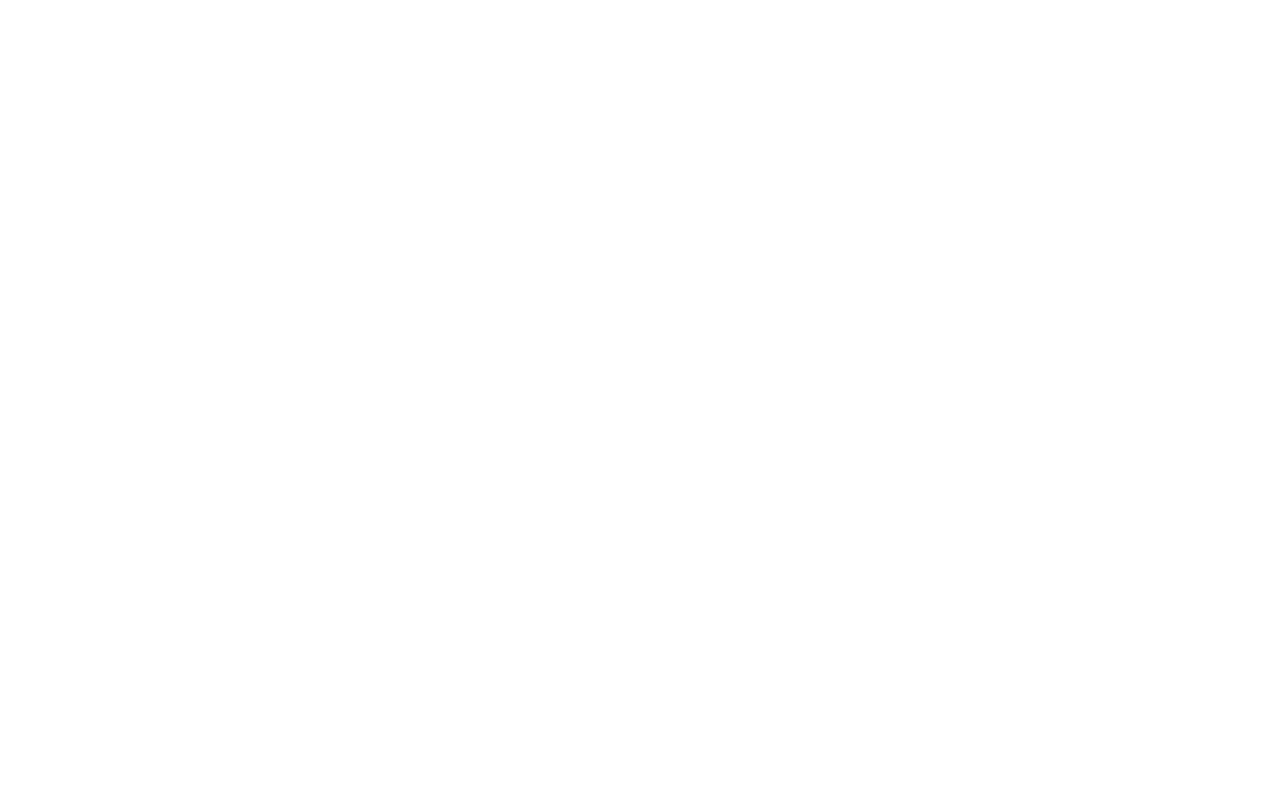
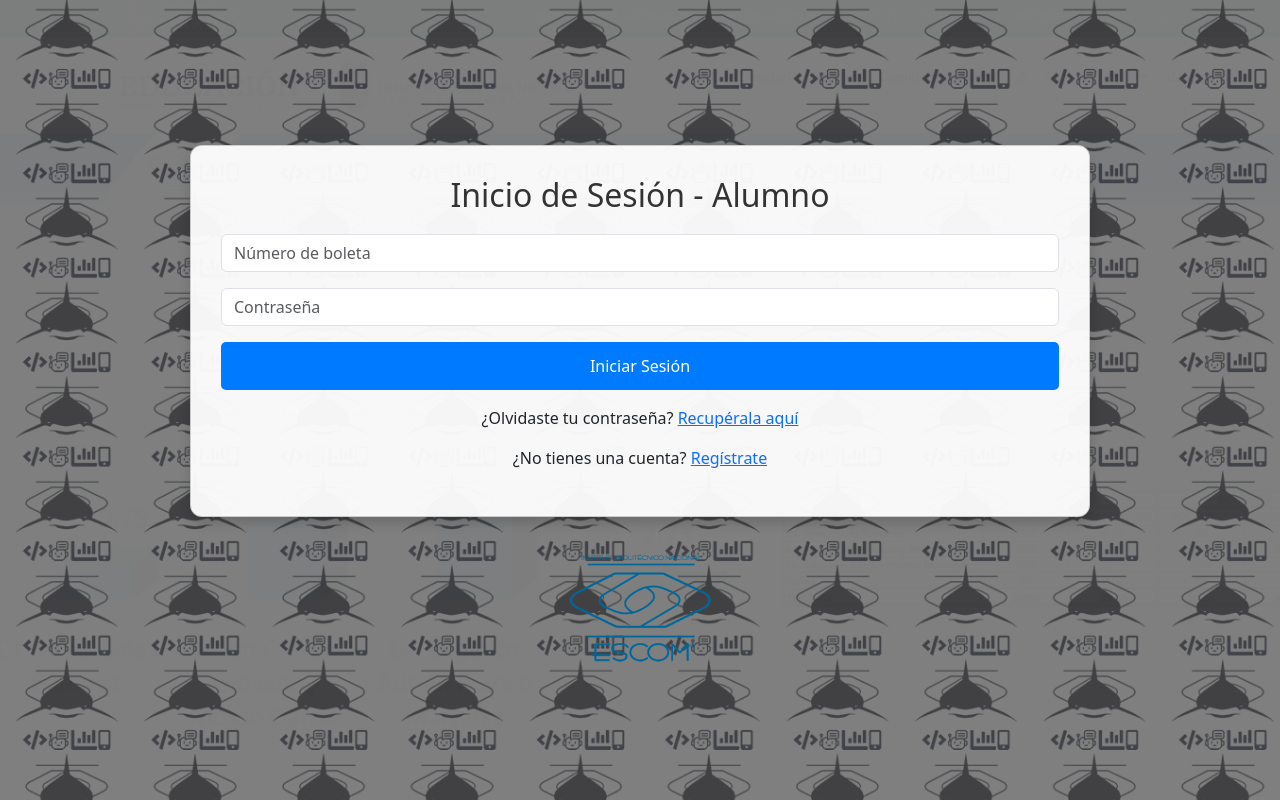
Before and after one commit to m1chaelj/sistema-protocolos, a React (Create React App) app in the folder Desarrollo/front/: page /inicio/alumno in a window 1280 px wide. Before the commit this address had no page. Built offline with nearby package versions, Linux system fonts and the light colour scheme.

Commit message:
Path de inicio de sesion,correcion,pagina-principal-usuario

```diff
--- a/Desarrollo/front/src/paginas/InicioSesion/InicioSesion.jsx
+++ b/Desarrollo/front/src/paginas/InicioSesion/InicioSesion.jsx
@@ -12,13 +12,13 @@
     setTipoUsuario(tipo);
     switch (tipo) {
       case 'Alumno':
-        navigate('/alumno');
+        navigate('/inicio/alumno');
         break;
       case 'Sinodal':
-        navigate('/sinodal');
+        navigate('/inicio/sinodal');
         break;
       case 'Secretario':
-        navigate('/secretario');
+        navigate('/inicio/secretario');
         break;
       default:
         break;
--- a/Desarrollo/front/src/paginas/InicioSesion/InicioSesionAlumno.jsx
+++ b/Desarrollo/front/src/paginas/InicioSesion/InicioSesionAlumno.jsx
@@ -5,15 +5,15 @@
 import logo from '../../recursos/imagenes/logoESCOM.png';
 
 function InicioSesionAlumno() {
-  const [correo, setCorreo] = useState('');
+  const [boleta, setBoleta] = useState(''); // Cambiar el estado a 'boleta'
   const [password, setPassword] = useState('');
   const navigate = useNavigate();
 
   const manejarInicioSesion = async (e) => {
     e.preventDefault();
     try {
-      const response = await api.post('/alumno', {
-        correoElectronico: correo,
+      const response = await api.post('/inicio/estudiante', {
+        boleta: boleta, // Enviar 'boleta' en la solicitud
         contrasena: password
       });
       if (response.status === 200) {
@@ -21,7 +21,6 @@
         localStorage.setItem('rol', 'estudiante');
         navigate('/pagina-principal-estudiante');
       } else {
-        // Mostrar el mensaje de error de la API si existe, de lo contrario un mensaje genérico
         alert(response.data.message || 'Credenciales incorrectas.');
       }
     } catch (error) {
@@ -36,12 +35,12 @@
         <h1>Inicio de Sesión - Alumno</h1>
         <form onSubmit={manejarInicioSesion}>
           <input
-            type="email"
+            type="text" // Cambiar el tipo de input a 'text'
             className="form-control mb-3"
-            placeholder="Correo electrónico"
-            name="correo"
-            value={correo}
-            onChange={(e) => setCorreo(e.target.value)}
+            placeholder="Número de boleta" // Actualizar el placeholder
+            name="boleta" // Actualizar el nombre del input
+            value={boleta}
+            onChange={(e) => setBoleta(e.target.value)}
           />
           <input
             type="password"
--- a/Desarrollo/front/src/paginas/InicioSesion/InicioSesionSecretario.jsx
+++ b/Desarrollo/front/src/paginas/InicioSesion/InicioSesionSecretario.jsx
@@ -12,13 +12,15 @@
   const manejarInicioSesion = async (e) => {
     e.preventDefault();
     try {
-      const response = await api.post('/secretario', { boleta, password });
+      const response = await api.post('/inicio/secretario', {
+        boleta: boleta,
+        contrasena: password
+      });
       if (response.status === 200) {
         localStorage.setItem('token', response.data.token);
         localStorage.setItem('rol', 'secretario');
         navigate('/pagina-principal-secretario');
       } else {
-        // Mostrar el mensaje de error de la API si existe, de lo contrario un mensaje genérico
         alert(response.data.message || 'Credenciales incorrectas.');
       }
     } catch (error) {
@@ -36,6 +38,7 @@
             type="text"
             className="form-control mb-3"
             placeholder="Número de boleta"
+            name="boleta"
             value={boleta}
             onChange={(e) => setBoleta(e.target.value)}
           />
@@ -43,6 +46,7 @@
             type="password"
             className="form-control mb-3"
             placeholder="Contraseña"
+            name="contrasena"
             value={password}
             onChange={(e) => setPassword(e.target.value)}
           />
--- a/Desarrollo/front/src/paginas/InicioSesion/InicioSesionSinodal.jsx
+++ b/Desarrollo/front/src/paginas/InicioSesion/InicioSesionSinodal.jsx
@@ -12,13 +12,15 @@
   const manejarInicioSesion = async (e) => {
     e.preventDefault();
     try {
-      const response = await api.post('/sinodal', { boleta, password });
+      const response = await api.post('/inicio/sinodal', {
+        boleta: boleta,
+        contrasena: password
+      });
       if (response.status === 200) {
         localStorage.setItem('token', response.data.token);
         localStorage.setItem('rol', 'sinodal');
-        navigate('//pagina-principal-sinodal');
+        navigate('/pagina-principal-sinodal');
       } else {
-        // Mostrar el mensaje de error de la API si existe, de lo contrario un mensaje genérico
         alert(response.data.message || 'Credenciales incorrectas.');
       }
     } catch (error) {
@@ -36,6 +38,7 @@
             type="text"
             className="form-control mb-3"
             placeholder="Número de boleta"
+            name="boleta"
             value={boleta}
             onChange={(e) => setBoleta(e.target.value)}
           />
@@ -43,6 +46,7 @@
             type="password"
             className="form-control mb-3"
             placeholder="Contraseña"
+            name="contrasena"
             value={password}
             onChange={(e) => setPassword(e.target.value)}
           />
--- a/Desarrollo/front/src/rutas/RutasAplicacion.jsx
+++ b/Desarrollo/front/src/rutas/RutasAplicacion.jsx
@@ -20,9 +20,9 @@
     <Routes>
       <Route path="/" element={<Navigate to="/inicio" />} /> {/* Redirección automática */}
       <Route path="/inicio" element={<InicioSesion />} />
-      <Route path="/alumno" element={<InicioSesionAlumno />} />
-      <Route path="/sinodal" element={<InicioSesionSinodal />} />
-      <Route path="/secretario" element={<InicioSesionSecretario />} />
+      <Route path="/inicio/alumno" element={<InicioSesionAlumno />} />
+      <Route path="/inicio/sinodal" element={<InicioSesionSinodal />} />
+      <Route path="/inicio/secretario" element={<InicioSesionSecretario />} />
       <Route path="/registro" element={<RegistroSelector />} />
       <Route path="/registro/estudiante" element={<RegistroEstudiante />} />
       <Route path="/registro/sinodal" element={<RegistroSinodal />} />
```
Also changed, not shown: 268 other files (tests, documents, lock files or other folders).
